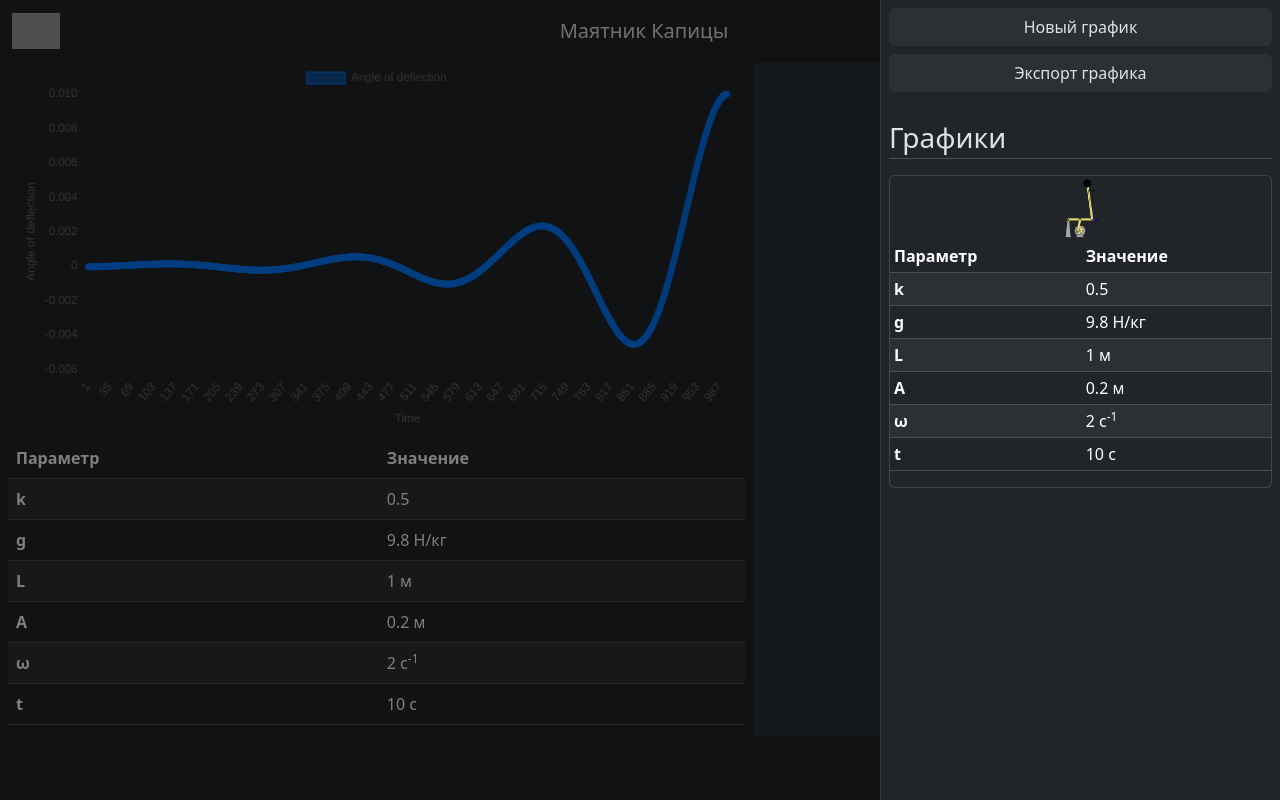
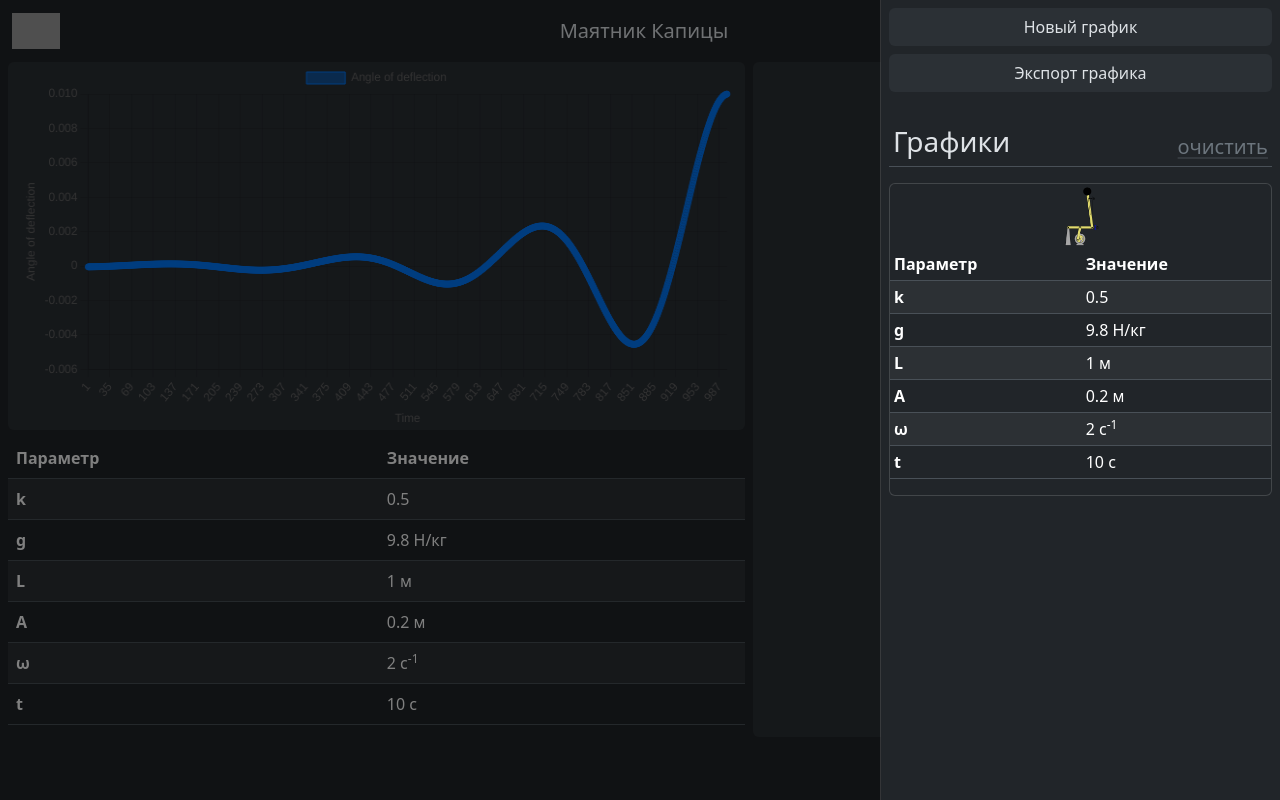
Before and after one commit to Timur-SWIM/inverted_pendulum_self_project, a Django app: page / in a window 1280 px wide, after a click that opens the changed part. Run offline with Django 4.2, Linux system fonts and the light colour scheme; some libraries are stand-ins or nearby versions; grey boxes are pictures that could not be loaded.

Commit message:
Fixed ui

```diff
--- a/pendulum/static/js/scripts.js
+++ b/pendulum/static/js/scripts.js
@@ -1,3 +1,10 @@
+const myInput = document.getElementById('myInput');
+const myModal = document.getElementById('modal');
+
+myModal.addEventListener('shown.bs.modal', () => {
+  myInput.focus()
+});
+
 function solveEquation(k, g, l, a, w, t) {
     const dt = 0.01;
     const numSteps = 1000;
--- a/pendulum/templates/index.html
+++ b/pendulum/templates/index.html
@@ -42,7 +42,10 @@
                         Экспорт графика
                     </button>
 
-                    <div class="fs-3 mt-4 mb-3 mx-2 border-bottom">Графики</div>
+                    <div class="d-flex justify-content-between align-items-end border-bottom p-1 mx-2 mb-3 mt-4">
+                        <div class="fs-3">Графики</div>
+                        <a class="fs-5 link-secondary link-offset-1 link-underline-opacity-25 link-underline-opacity-100-hover" href="#">очистить</a>
+                    </div>
                     <div class="vstack gap-2 mx-2">
                         <div class="card">
                             <img src="{% static '/img/Kapitza_pendulum_temp.png' %}" alt="маятник" class="d-block mx-auto"
@@ -141,13 +144,11 @@
         </div>
     </div>
 
-
-    <!-- Questions -->
     <div class="container-fluid">
         <main class="row px-2">
             <div class="col-lg-7">
                 <!-- Graph -->
-                <div class="row">
+                <div class="row rounded bg-body-tertiary">
                     <canvas id="myChart"></canvas>
                 </div>
                 <!-- Table -->
@@ -201,12 +202,7 @@
 
     <script>
 
-        const myModal = document.getElementById('modal');
-        const myInput = document.getElementById('myInput');
 
-        myModal.addEventListener('shown.bs.modal', () => {
-            myInput.focus()
-        });
 
     </script>
 
```
